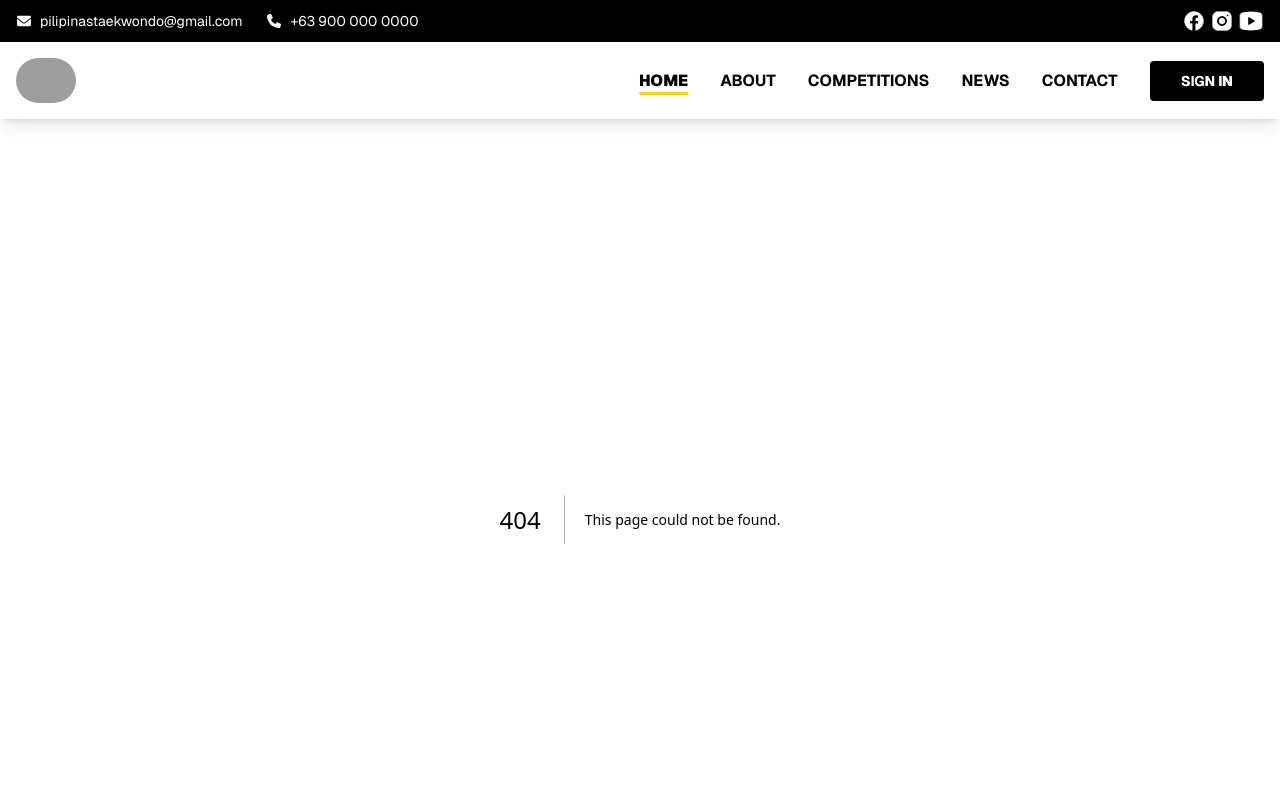
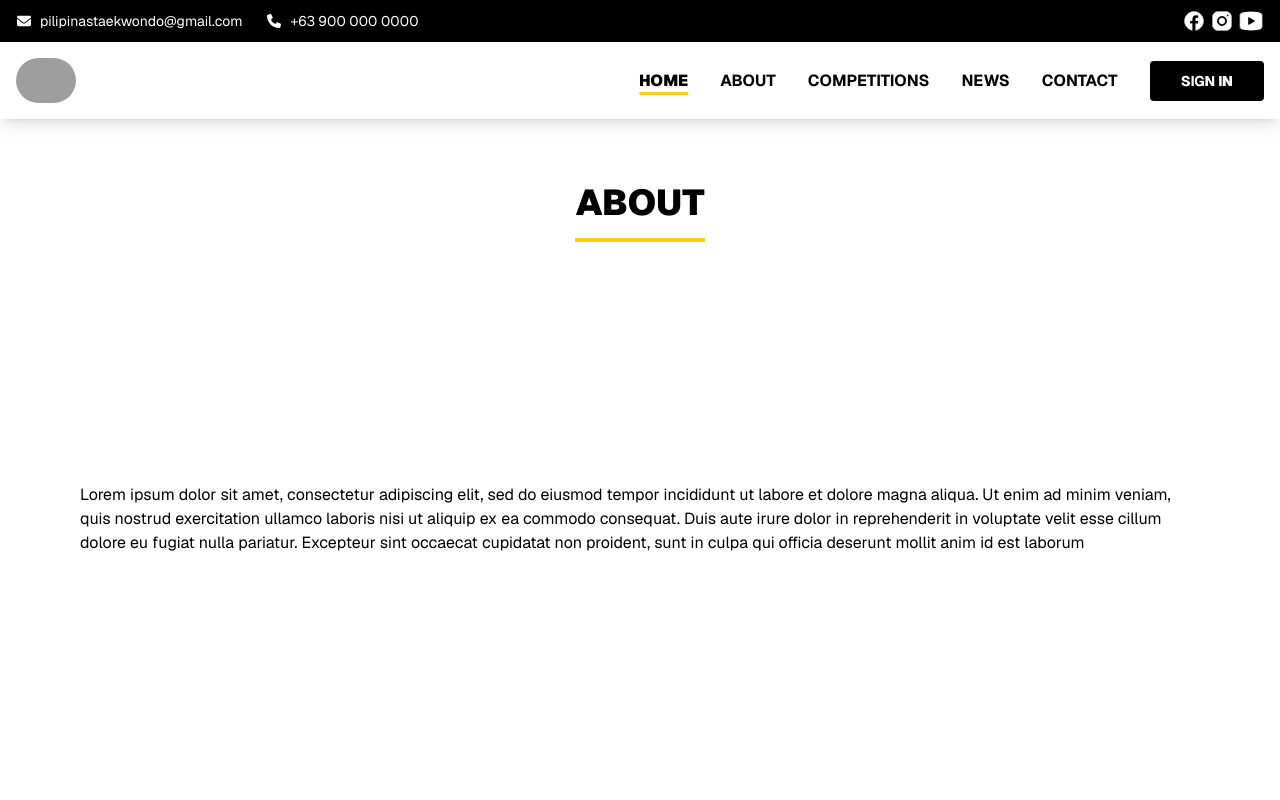
Before and after one commit to rvcarcueva2/pti-web, a Next.js app in the folder web/: page /about in a window 1280 px wide. Before the commit this address had no page. Shown: the top 800 px of the page. Built offline with nearby package versions, Linux system fonts and the light colour scheme; grey boxes are pictures that could not be loaded.

Commit message:
added about

```diff
--- /dev/null
+++ b/web/app/about/layout.tsx
@@ -0,0 +1,12 @@
+import type { Metadata } from "next";
+
+export const metadata: Metadata = {
+    title: "About PTI",
+  description:
+    "About Pilipinas Taekwondo Inc.",
+};
+
+
+export default function Layout({ children }: { children: React.ReactNode }) {
+  return children;
+}
--- /dev/null
+++ b/web/app/about/page.tsx
@@ -0,0 +1,15 @@
+import Header from "@/app/components/header";
+import "@/app/globals.css";
+
+export default function Home() {
+  return (
+    <>
+      <div className="grid grid-rows-[20px_1fr_20px] items-center justify-items-center min-h-screen p-8 pb-20 gap-16 sm:p-20">
+        <h1 className="font-geist border-b-4 border-[#FED018] pb-2">
+            ABOUT
+        </h1>
+        <p className="font-geist">Lorem ipsum dolor sit amet, consectetur adipiscing elit, sed do eiusmod tempor incididunt ut labore et dolore magna aliqua. Ut enim ad minim veniam, quis nostrud exercitation ullamco laboris nisi ut aliquip ex ea commodo consequat. Duis aute irure dolor in reprehenderit in voluptate velit esse cillum dolore eu fugiat nulla pariatur. Excepteur sint occaecat cupidatat non proident, sunt in culpa qui officia deserunt mollit anim id est laborum</p>
+      </div>
+    </>
+  );
+}
```
